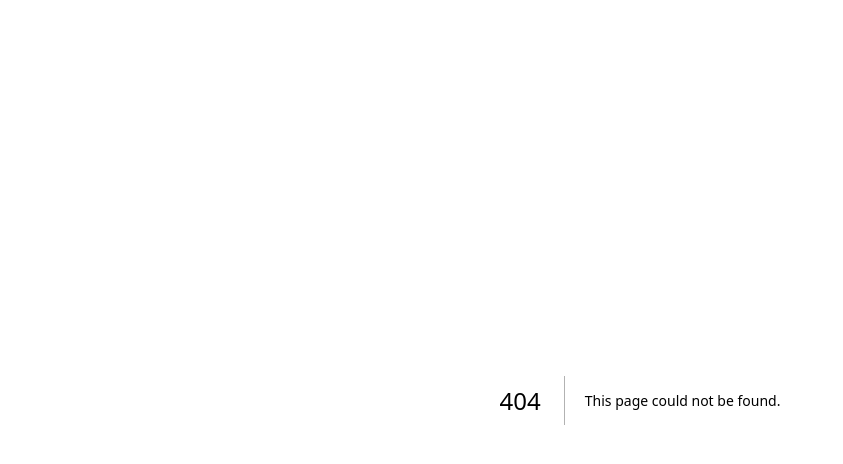
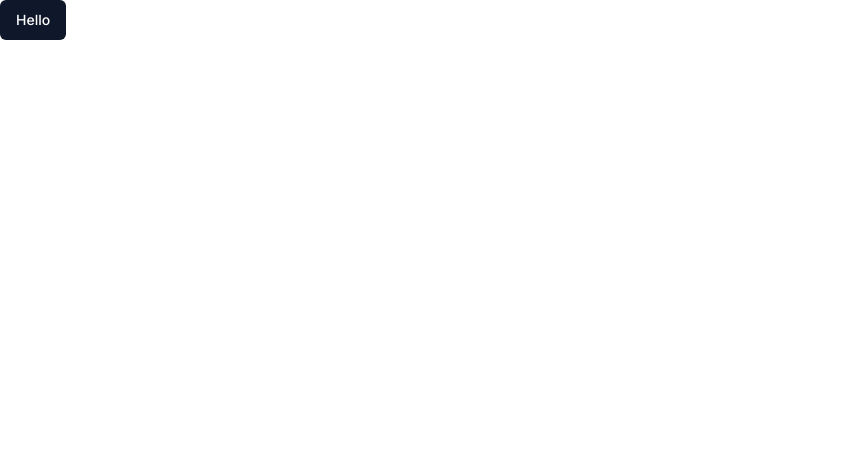
Before and after one commit to akshat-OwO/realtime-app, a Next.js app: page /dashboard in a window 1280 px wide. Before the commit this address had no page. Shown: the top 464 px of the page, without its empty margins (0-843 px from the left). Built offline with nearby package versions, Linux system fonts and the light colour scheme.

Commit message:
app foundation

```diff
--- a/package.json
+++ b/package.json
@@ -13,12 +13,16 @@
     "@types/react": "18.2.16",
     "@types/react-dom": "18.2.7",
     "autoprefixer": "10.4.14",
+    "class-variance-authority": "^0.7.0",
+    "clsx": "^2.0.0",
     "eslint": "8.45.0",
     "eslint-config-next": "13.4.12",
+    "lucide-react": "^0.263.1",
     "next": "13.4.12",
     "postcss": "8.4.27",
     "react": "18.2.0",
     "react-dom": "18.2.0",
+    "tailwind-merge": "^1.14.0",
     "tailwindcss": "3.3.3",
     "typescript": "5.1.6"
   }
--- /dev/null
+++ b/src/app/dashboard/page.tsx
@@ -0,0 +1,12 @@
+import Button from '@/components/ui/Button'
+import { FC } from 'react'
+
+interface pageProps {
+
+}
+
+const page: FC<pageProps> = ({}) => {
+  return <Button variant={'default'}>Hello</Button>
+}
+
+export default page
--- a/src/app/globals.css
+++ b/src/app/globals.css
@@ -1,27 +1,3 @@
 @tailwind base;
 @tailwind components;
 @tailwind utilities;
-
-:root {
-  --foreground-rgb: 0, 0, 0;
-  --background-start-rgb: 214, 219, 220;
-  --background-end-rgb: 255, 255, 255;
-}
-
-@media (prefers-color-scheme: dark) {
-  :root {
-    --foreground-rgb: 255, 255, 255;
-    --background-start-rgb: 0, 0, 0;
-    --background-end-rgb: 0, 0, 0;
-  }
-}
-
-body {
-  color: rgb(var(--foreground-rgb));
-  background: linear-gradient(
-      to bottom,
-      transparent,
-      rgb(var(--background-end-rgb))
-    )
-    rgb(var(--background-start-rgb));
-}
--- a/src/app/page.tsx
+++ b/src/app/page.tsx
@@ -1,113 +1,5 @@
-import Image from 'next/image'
-
 export default function Home() {
   return (
-    <main className="flex min-h-screen flex-col items-center justify-between p-24">
-      <div className="z-10 w-full max-w-5xl items-center justify-between font-mono text-sm lg:flex">
-        <p className="fixed left-0 top-0 flex w-full justify-center border-b border-gray-300 bg-gradient-to-b from-zinc-200 pb-6 pt-8 backdrop-blur-2xl dark:border-neutral-800 dark:bg-zinc-800/30 dark:from-inherit lg:static lg:w-auto  lg:rounded-xl lg:border lg:bg-gray-200 lg:p-4 lg:dark:bg-zinc-800/30">
-          Get started by editing&nbsp;
-          <code className="font-mono font-bold">src/app/page.tsx</code>
-        </p>
-        <div className="fixed bottom-0 left-0 flex h-48 w-full items-end justify-center bg-gradient-to-t from-white via-white dark:from-black dark:via-black lg:static lg:h-auto lg:w-auto lg:bg-none">
-          <a
-            className="pointer-events-none flex place-items-center gap-2 p-8 lg:pointer-events-auto lg:p-0"
-            href="https://vercel.com?utm_source=create-next-app&utm_medium=appdir-template&utm_campaign=create-next-app"
-            target="_blank"
-            rel="noopener noreferrer"
-          >
-            By{' '}
-            <Image
-              src="/vercel.svg"
-              alt="Vercel Logo"
-              className="dark:invert"
-              width={100}
-              height={24}
-              priority
-            />
-          </a>
-        </div>
-      </div>
-
-      <div className="relative flex place-items-center before:absolute before:h-[300px] before:w-[480px] before:-translate-x-1/2 before:rounded-full before:bg-gradient-radial before:from-white before:to-transparent before:blur-2xl before:content-[''] after:absolute after:-z-20 after:h-[180px] after:w-[240px] after:translate-x-1/3 after:bg-gradient-conic after:from-sky-200 after:via-blue-200 after:blur-2xl after:content-[''] before:dark:bg-gradient-to-br before:dark:from-transparent before:dark:to-blue-700 before:dark:opacity-10 after:dark:from-sky-900 after:dark:via-[#0141ff] after:dark:opacity-40 before:lg:h-[360px] z-[-1]">
-        <Image
-          className="relative dark:drop-shadow-[0_0_0.3rem_#ffffff70] dark:invert"
-          src="/next.svg"
-          alt="Next.js Logo"
-          width={180}
-          height={37}
-          priority
-        />
-      </div>
-
-      <div className="mb-32 grid text-center lg:mb-0 lg:grid-cols-4 lg:text-left">
-        <a
-          href="https://nextjs.org/docs?utm_source=create-next-app&utm_medium=appdir-template&utm_campaign=create-next-app"
-          className="group rounded-lg border border-transparent px-5 py-4 transition-colors hover:border-gray-300 hover:bg-gray-100 hover:dark:border-neutral-700 hover:dark:bg-neutral-800/30"
-          target="_blank"
-          rel="noopener noreferrer"
-        >
-          <h2 className={`mb-3 text-2xl font-semibold`}>
-            Docs{' '}
-            <span className="inline-block transition-transform group-hover:translate-x-1 motion-reduce:transform-none">
-              -&gt;
-            </span>
-          </h2>
-          <p className={`m-0 max-w-[30ch] text-sm opacity-50`}>
-            Find in-depth information about Next.js features and API.
-          </p>
-        </a>
-
-        <a
-          href="https://nextjs.org/learn?utm_source=create-next-app&utm_medium=appdir-template-tw&utm_campaign=create-next-app"
-          className="group rounded-lg border border-transparent px-5 py-4 transition-colors hover:border-gray-300 hover:bg-gray-100 hover:dark:border-neutral-700 hover:dark:bg-neutral-800/30"
-          target="_blank"
-          rel="noopener noreferrer"
-        >
-          <h2 className={`mb-3 text-2xl font-semibold`}>
-            Learn{' '}
-            <span className="inline-block transition-transform group-hover:translate-x-1 motion-reduce:transform-none">
-              -&gt;
-            </span>
-          </h2>
-          <p className={`m-0 max-w-[30ch] text-sm opacity-50`}>
-            Learn about Next.js in an interactive course with&nbsp;quizzes!
-          </p>
-        </a>
-
-        <a
-          href="https://vercel.com/templates?framework=next.js&utm_source=create-next-app&utm_medium=appdir-template&utm_campaign=create-next-app"
-          className="group rounded-lg border border-transparent px-5 py-4 transition-colors hover:border-gray-300 hover:bg-gray-100 hover:dark:border-neutral-700 hover:dark:bg-neutral-800/30"
-          target="_blank"
-          rel="noopener noreferrer"
-        >
-          <h2 className={`mb-3 text-2xl font-semibold`}>
-            Templates{' '}
-            <span className="inline-block transition-transform group-hover:translate-x-1 motion-reduce:transform-none">
-              -&gt;
-            </span>
-          </h2>
-          <p className={`m-0 max-w-[30ch] text-sm opacity-50`}>
-            Explore the Next.js 13 playground.
-          </p>
-        </a>
-
-        <a
-          href="https://vercel.com/new?utm_source=create-next-app&utm_medium=appdir-template&utm_campaign=create-next-app"
-          className="group rounded-lg border border-transparent px-5 py-4 transition-colors hover:border-gray-300 hover:bg-gray-100 hover:dark:border-neutral-700 hover:dark:bg-neutral-800/30"
-          target="_blank"
-          rel="noopener noreferrer"
-        >
-          <h2 className={`mb-3 text-2xl font-semibold`}>
-            Deploy{' '}
-            <span className="inline-block transition-transform group-hover:translate-x-1 motion-reduce:transform-none">
-              -&gt;
-            </span>
-          </h2>
-          <p className={`m-0 max-w-[30ch] text-sm opacity-50`}>
-            Instantly deploy your Next.js site to a shareable URL with Vercel.
-          </p>
-        </a>
-      </div>
-    </main>
+    <div>Hello</div>
   )
 }
--- /dev/null
+++ b/src/components/ui/Button.tsx
@@ -0,0 +1,55 @@
+import { cn } from '@/lib/utils';
+import { VariantProps, cva } from 'class-variance-authority';
+import { Loader2 } from 'lucide-react';
+import { ButtonHTMLAttributes, FC } from 'react';
+
+const buttonVariants = cva(
+    'active:scale-95 inline-flex items-center justify-center rounded-md text-sm font-medium transition-color focus:outline-none focus:ring-2 focus:ring-slate-400 focus:ring-offset-2 disabled:opacity-50 disabled: pointer-events-none',
+    {
+        variants: {
+            variant: {
+                default: 'bg-slate-900 text-white hover:bg-slate-800',
+                ghost: 'bg-transparent hover:text-slate-900 hover:bg-slate-200',
+            },
+            size: {
+                default: 'h-10 py-2 px-4',
+                sm: 'h-9 px-2',
+                lg: 'h-11 px-8',
+            },
+        },
+        defaultVariants: {
+            variant: 'default',
+            size: 'default',
+        },
+    }
+);
+
+export interface ButtonProps
+    extends ButtonHTMLAttributes<HTMLButtonElement>,
+        VariantProps<typeof buttonVariants> {
+    isLoading?: boolean;
+}
+
+const Button: FC<ButtonProps> = ({
+    className,
+    children,
+    variant,
+    isLoading,
+    size,
+    ...props
+}) => {
+    return (
+        <button
+            className={cn(buttonVariants({ variant, size, className }))}
+            disabled={isLoading}
+            {...props}
+        >
+            {isLoading ? (
+                <Loader2 className="mr-2 h-4 w-4 animate-spin" />
+            ) : null}
+            {children}
+        </button>
+    );
+};
+
+export default Button;
--- /dev/null
+++ b/src/lib/utils.ts
@@ -0,0 +1,6 @@
+import clsx, { ClassValue } from "clsx";
+import { twMerge } from "tailwind-merge";
+
+export function cn(...inputs: ClassValue[]) {
+    return twMerge(clsx(inputs))
+}
```
Also changed, not shown: 1 other file (tests, documents, lock files or other folders).
